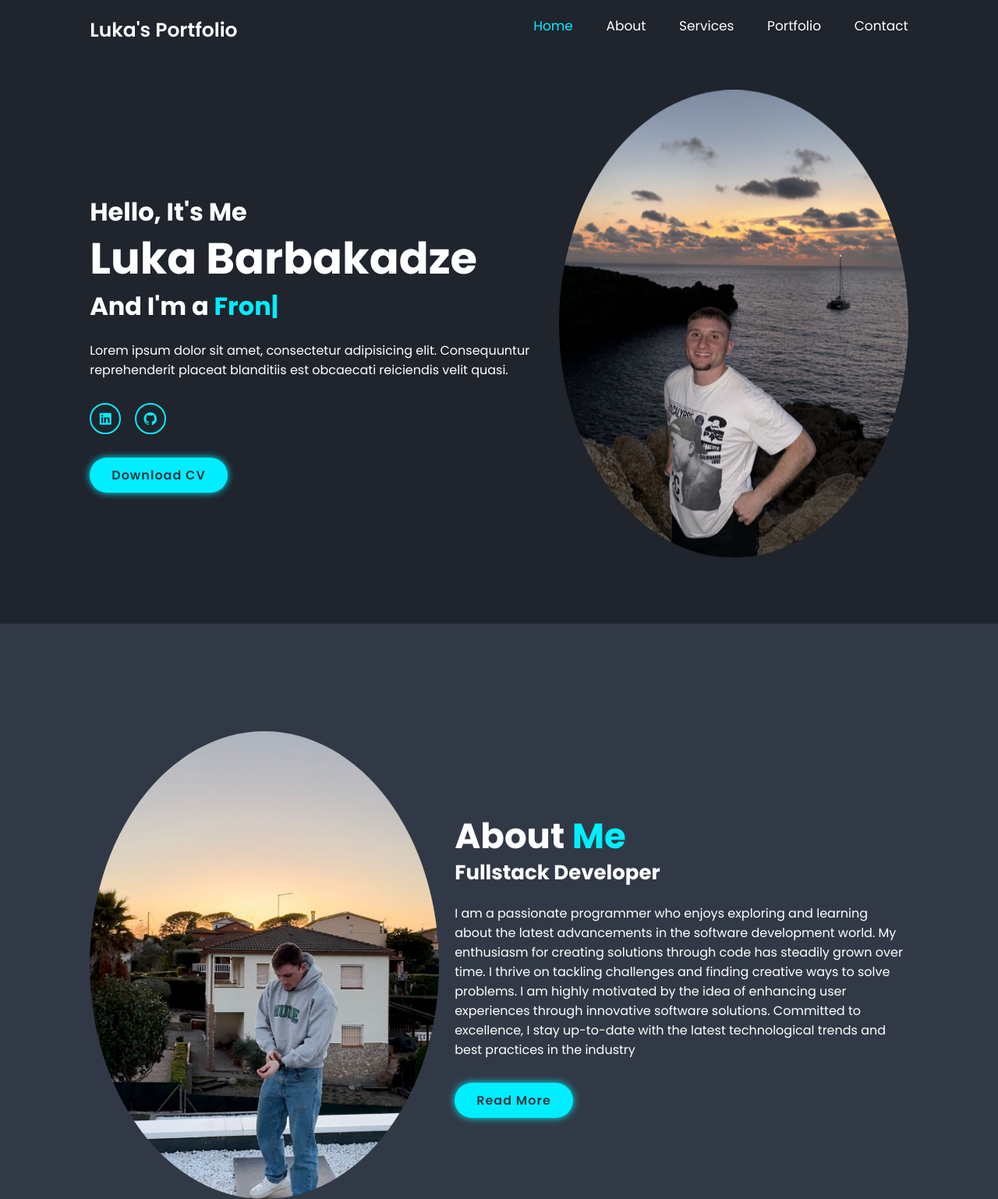
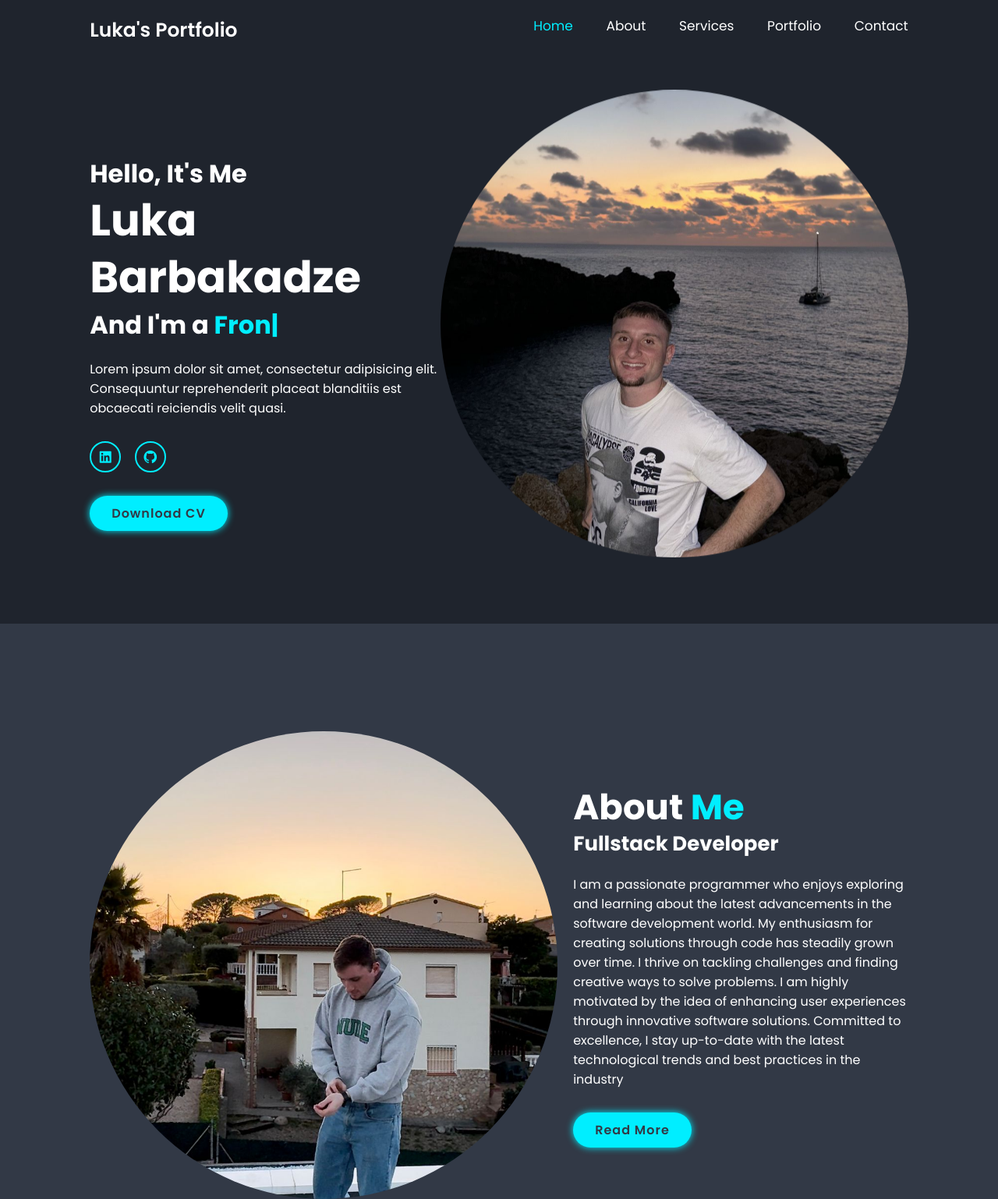
Before and after one commit to DevLukab/first-portfolio, a plain HTML site: page index.html in a window 1280 px wide. Shown: the top 1538 px of the page at 78% size. Drawn offline with nearby package versions, Linux system fonts and the light colour scheme.

Commit message:
new implementations

```diff
--- a/css/style.css
+++ b/css/style.css
@@ -82,8 +82,8 @@ section {
 }
 
 .home-img img {
-    width: 35vw;
-    height: 75vh;
+    width: 600px;
+    height: 600px;
     object-fit: cover;
     border-radius: 50%;
     animation: floatImage 4s ease-in-out infinite;
@@ -171,8 +171,8 @@ span {
 }
 
 .about-img img {
-    width: 35vw;
-    height: 75vh;
+    width: 600px;
+    height: 600px;
     object-fit: cover;
     border-radius: 50%;
 }
--- a/index.html
+++ b/index.html
@@ -3,12 +3,15 @@
 <head>
     <meta charset="UTF-8">
     <meta name="viewport" content="width=device-width, initial-scale=1.0">
-    <title>Home</title>
+    <title>Portfolio</title>
     <!-- Box icons -->
     <link href='https://unpkg.com/boxicons@2.1.4/css/boxicons.min.css' rel='stylesheet'>
 
     <!-- Custom CSS -->
     <link rel="stylesheet" href="css/style.css">
+
+    <!-- Favicon -->
+    <link rel="icon" type="image/x-icon" href="images/favicon.png">
 </head>
 <body>
     <!-- Header design -->
@@ -23,7 +26,6 @@
         <a href="#services">Services</a>
         <a href="#portfolio">Portfolio</a>
         <a href="#contact">Contact</a>
-
     </nav>
 </header>
 
@@ -38,7 +40,7 @@
                 <a href="https://www.linkedin.com/in/luka-barbakadze-78b9352b8/" target="_blank" rel="noopener noreferrer"><i class='bx bxl-linkedin-square' ></i></a>
                 <a href="https://github.com/Pedruka18?tab=repositories" target="_blank" rel="noopener noreferrer"><i class='bx bxl-github' ></i></a>
             </div>
-            <a href="#" class="btn">Download CV</a>
+            <a href="cv/Luka's CV.pdf" class="btn" download="Luka's CV.pdf">Download CV</a>
         </div>
 
         <div class="home-img">
```
Also changed, not shown: images/favicon.png (added), 1 other file.
